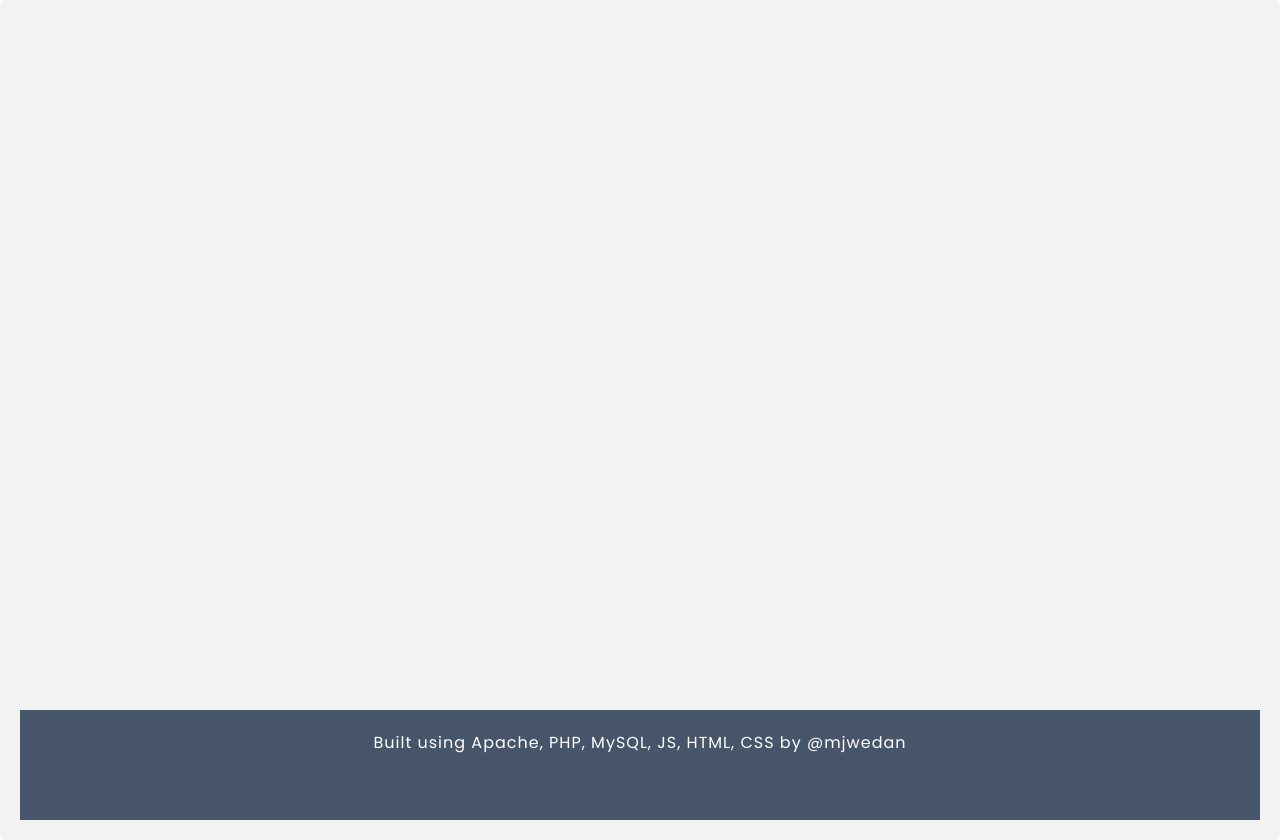
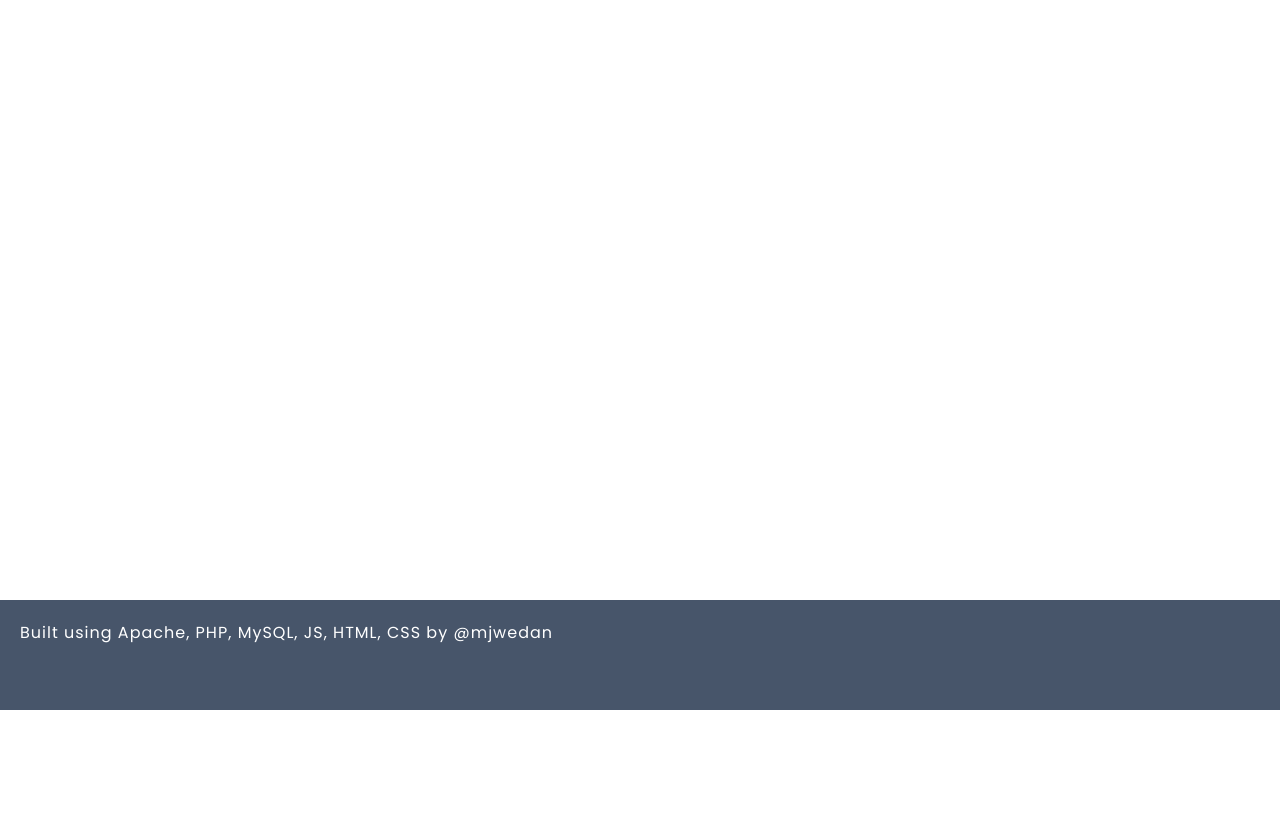
Before and after one commit to mjwedan/blog-cms, a PHP site: page / in a window 1280 px wide. Shown: the part 210-1050 px from the top of the page. After the commit the page ends 920 px from the top, so only its background shows below. Run offline with PHP 8.4, Linux system fonts and the light colour scheme; data that the repository does not hold is empty.

Commit message:
Attempt #3 at making sticky footer, back to min-height calc 100 - 200px

```diff
--- a/index.php
+++ b/index.php
@@ -6,7 +6,6 @@
     <body>
         <?php include 'header.php' ?>
         <?php include 'nav.php' ?>
-        <div class="flex-wrapper">
         <main>
         <?php
             function getPostTitlesFromDatabase() {
@@ -34,6 +33,5 @@
             </ul>
         </main>
         <?php include 'footer.php' ?>
-        </div>
     </body>
 </html>
--- a/styles.css
+++ b/styles.css
@@ -140,19 +140,11 @@ h1{
     margin: 10px 20px;
 }
 
-/* Used for sticky footer */
-
-.flex-wrapper {
-  display: flex;
-  min-height: 100vh;
-  flex-direction: column;
-  justify-content: space-between;
-}
-
 /* Main */
 
 main{
-    padding: 50px 50px 0 50px;
+    min-height: calc(100vh - 200px);
+    padding: 50px;
     box-sizing: border-box;
 }
 
@@ -209,6 +201,7 @@ footer{
     height: 70px;
     padding: 20px;
     background-color: #47556A;
+    display: flex;
     color: #ffffff;
     text-align: center;
 }
```
